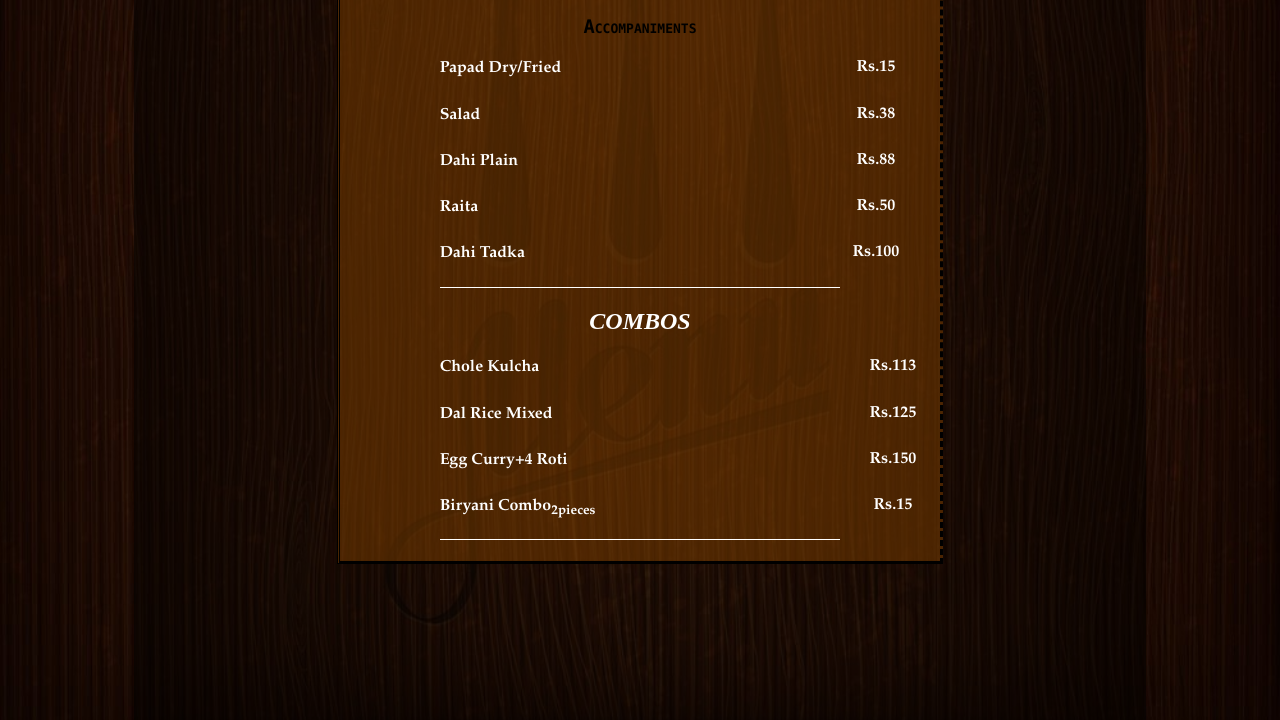
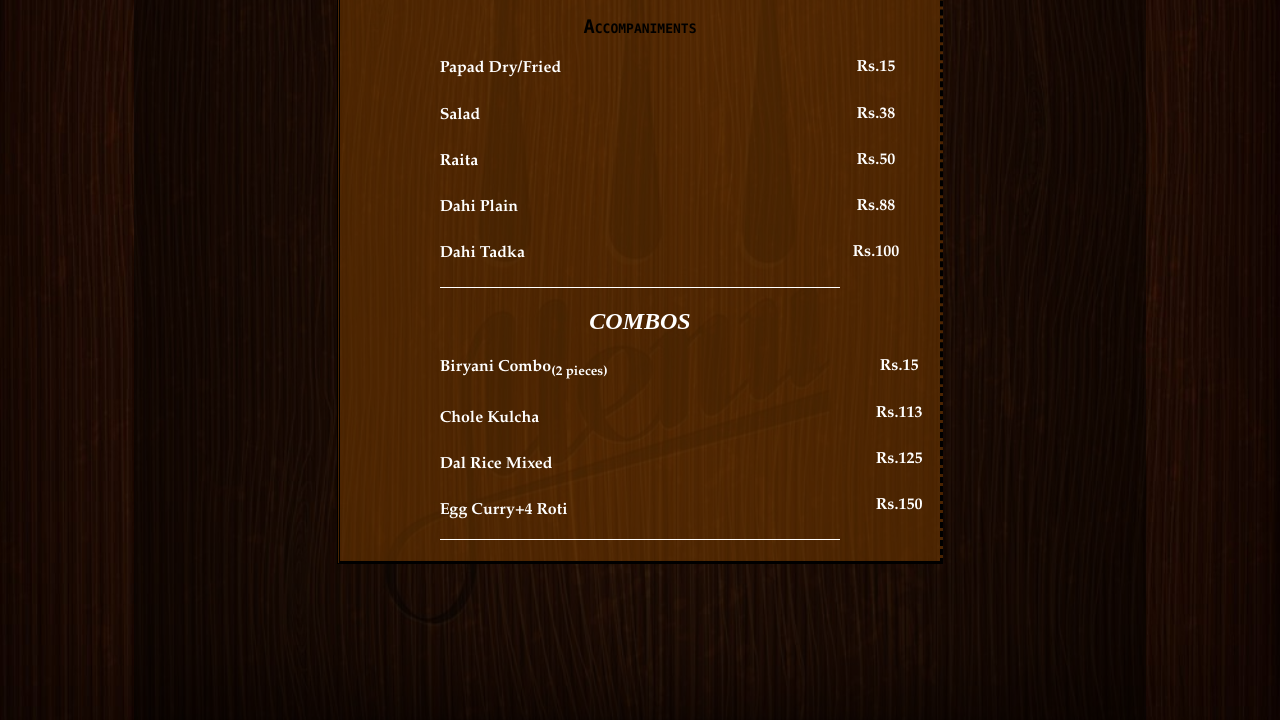
Before and after one commit to pratyushgguptaa/restaurant-menu, a plain HTML site: page index.html in a window 1280 px wide. Shown: the part 3085-3805 px from the top of the page. Drawn offline with Linux system fonts and the light colour scheme.

Commit message:
Update index.html

```diff
--- a/index.html
+++ b/index.html
@@ -65,13 +65,13 @@ Restaurant-Menu
 		<h3><a id="b13">Non-Veg</a></h3>
 		<div class="item">
 		  	<h4>Chicken Tandoori</h4>
+			<h4>Chicken Lollipop</h4>
 		  	<h4>Chicken Manchurian</h4>
-		  	<h4>Chicken Lollipop</h4>
 		</div>
 		<div class="price">
 		  	<h4>Rs.250</h4>
+			<h4>Rs.300</h4>
 		  	<h4>Rs.310</h4>
-		  	<h4>Rs.300</h4>
 		</div>
 		<div class="Line-br"></div>
 	    <h2 id="main-heading"><a id="b2"><i>Quick Bites</i></a></h2>
@@ -169,30 +169,30 @@ Restaurant-Menu
 		<div class="item">
 		  	<h4>Papad Dry/Fried</h4>
 		  	<h4>Salad</h4>
+			<h4>Raita</h4>
 		  	<h4>Dahi Plain</h4>
-		  	<h4>Raita</h4>
 		  	<h4>Dahi Tadka</h4>
 		</div>
 		<div class="price">
 		  	<h4>Rs.15</h4>
 		  	<h4>Rs.38</h4>
+			<h4>Rs.50</h4>
 		  	<h4>Rs.88</h4>
-		  	<h4>Rs.50</h4>
 		  	<h4>Rs.100</h4>
 		</div>
 		<div class="Line-br"></div>
 		<h2 id="main-heading"><a id="b4"><i>Combos</i></a></h2>
 		<div class="item">
+			<h4>Biryani Combo<sub>(2 pieces)</sub></h4>
 		  	<h4>Chole Kulcha</h4>
 		  	<h4>Dal Rice Mixed</h4>
 		  	<h4>Egg Curry+4 Roti</h4>
-		  	<h4>Biryani Combo<sub>2pieces</sub></h4>
 		</div>
 		<div class="price">
+			<h4>Rs.15</h4>
 		  	<h4>Rs.113</h4>
 		  	<h4>Rs.125</h4>
 		  	<h4>Rs.150</h4>
-		  	<h4>Rs.15</h4>
 		</div>
 		<div class="Line-br"></div>
 		<br>
```
